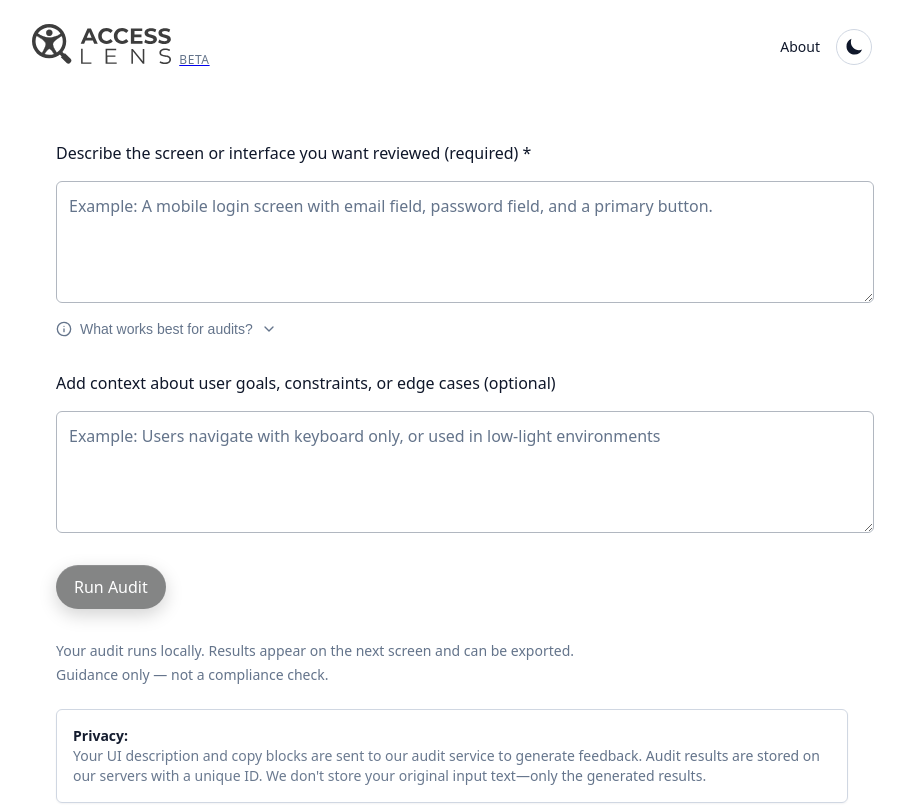
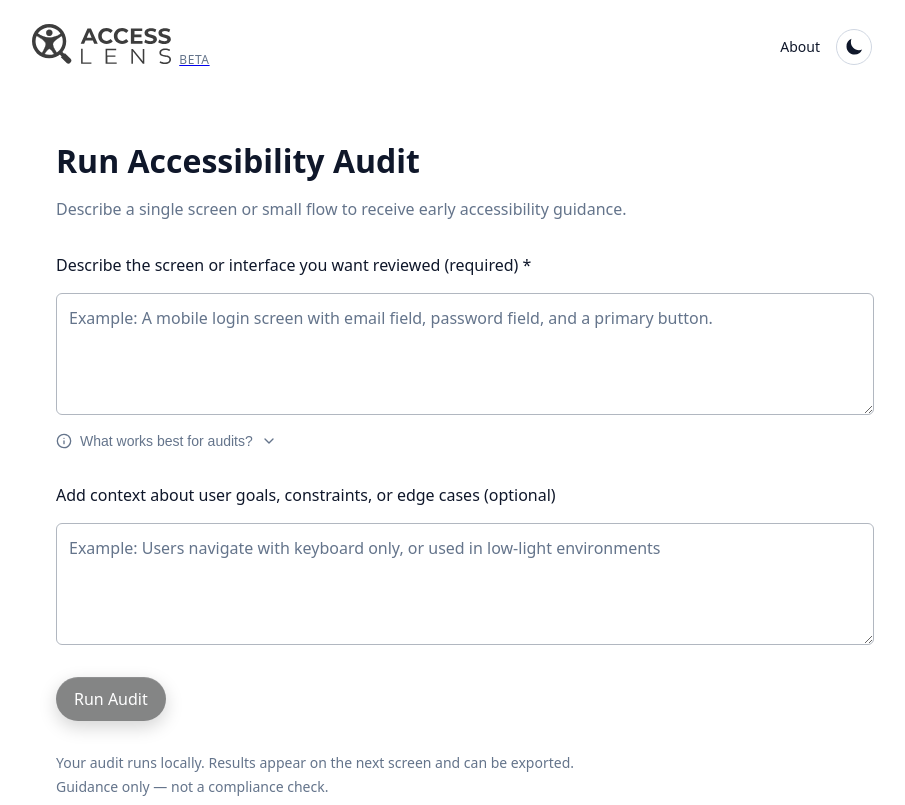
Before and after one commit to AceMoon-tech/access-lens, a React (Vite) app: page /audit in a window 1280 px wide. Shown: the top 805 px of the page, without its empty margins (188-1093 px from the left). Built offline with nearby package versions, Linux system fonts and the light colour scheme; no server answers.

Commit message:
Add titles and subtitles

```diff
--- a/src/screens/AuditForm.jsx
+++ b/src/screens/AuditForm.jsx
@@ -300,6 +300,32 @@ function AuditForm({ onResults }) {
 
   return (
     <PageContainer>
+      {/* Page title */}
+      <div className="mb-32">
+        <h1
+          className="font-semibold mb-16"
+          style={{
+            fontSize: 'var(--text-h1)',
+            lineHeight: 'var(--text-h1-leading)',
+            fontWeight: 'var(--text-h1-weight)',
+            color: 'var(--text-default)'
+          }}
+        >
+          Run Accessibility Audit
+        </h1>
+
+        <p
+          className="mb-16"
+          style={{
+            fontSize: 'var(--text-body)',
+            lineHeight: 'var(--text-body-leading)',
+            color: 'var(--text-muted)'
+          }}
+        >
+          Describe a single screen or small flow to receive early accessibility guidance.
+        </p>
+      </div>
+
       <form
         onSubmit={handleSubmit}
         aria-busy={requestState === 'loading'}
--- a/src/screens/ResultsScreen.jsx
+++ b/src/screens/ResultsScreen.jsx
@@ -160,6 +160,32 @@ function ResultsScreen() {
 
   return (
     <div className="space-y-24">
+      {/* Page title */}
+      <div className="mb-32">
+        <h1
+          className="font-semibold mb-16"
+          style={{
+            fontSize: 'var(--text-h1)',
+            lineHeight: 'var(--text-h1-leading)',
+            fontWeight: 'var(--text-h1-weight)',
+            color: 'var(--text-default)'
+          }}
+        >
+          Audit Results
+        </h1>
+
+        <p
+          className="mb-16"
+          style={{
+            fontSize: 'var(--text-body)',
+            lineHeight: 'var(--text-body-leading)',
+            color: 'var(--text-muted)'
+          }}
+        >
+          Showing the top 5 potential accessibility risks based on your description.
+        </p>
+      </div>
+
       <Results results={results} />
 
       <Card className="rounded-sm p-24">
```
